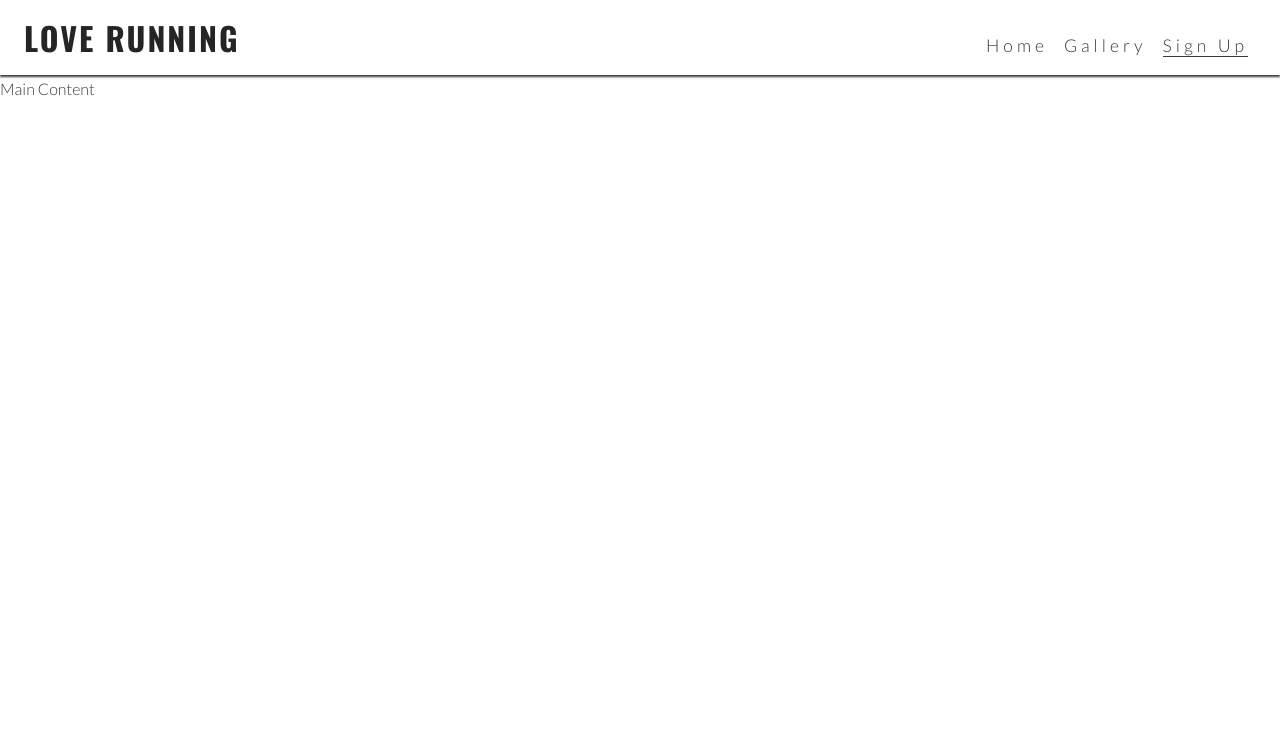
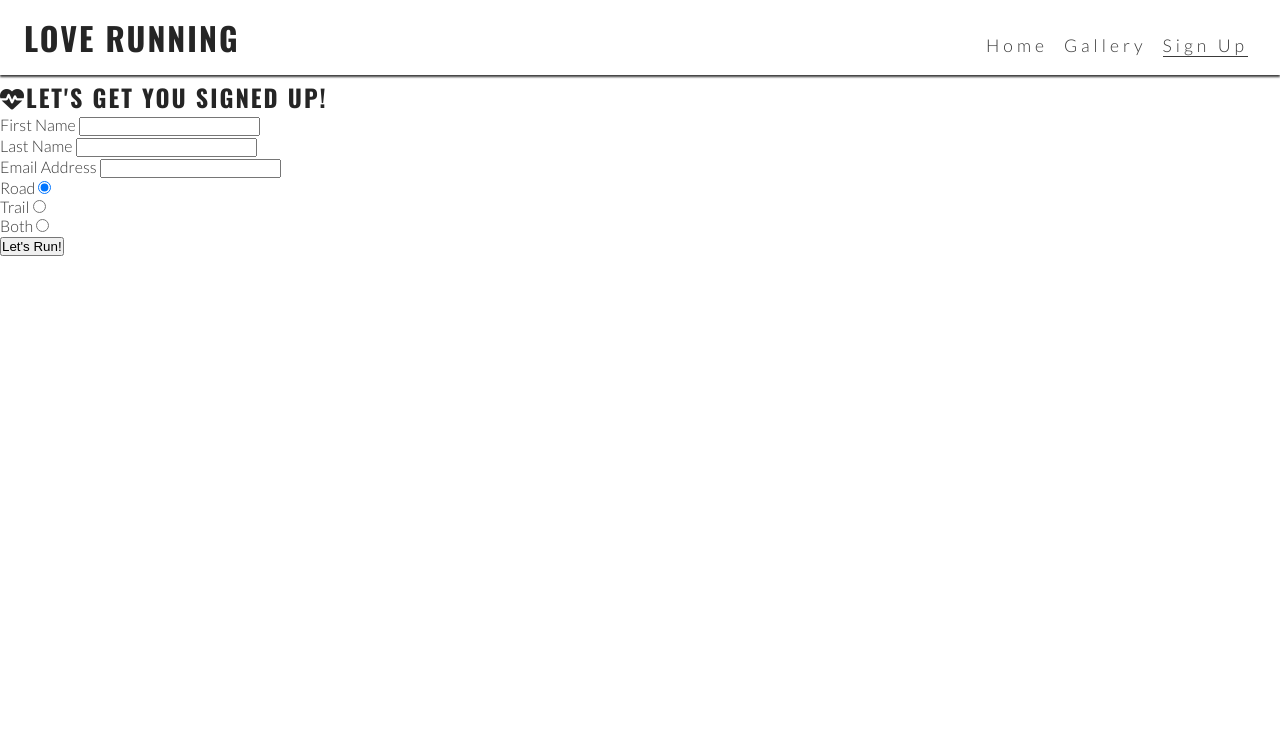
Before and after one commit to AdamFcode/loverunning, a plain HTML site: page signup.html in a window 1280 px wide. Shown: the top 730 px of the page. Drawn offline with nearby package versions, Linux system fonts and the light colour scheme.

Commit message:
Add content to signup page

```diff
--- a/signup.html
+++ b/signup.html
@@ -27,7 +27,7 @@
         <label for="nav-toggle" class="nav-toggle-label"><i class="fa-solid fa-burger"></i></label>
         <nav>
             <ul id="menu">
-                <li><a href="index.html" >Home</a></li>
+                <li><a href="index.html">Home</a></li>
                 <li><a href="gallery.html">Gallery</a></li>
                 <li><a href="signup.html" class="active">Sign Up</a></li>
             </ul>
@@ -35,7 +35,40 @@
     </header>
 
     <!--Main content-->
-    <main>Main Content</main>
+    <main>
+        <section id="signup">
+            <form id="signup-form" method="post" action="https://formdump.codeinstitute.net">
+                <h2><i class="fa-solid fa-heart-pulse"></i>Let's get you signed up!</h2>
+                <label for="first_name">First Name</label>
+                <input type="text" name="first_name" id="first_name" class="text-input" required>
+                <br>
+                <label for="last_name">Last Name</label>
+                <input type="text" name="last_name" id="last_name" class="text-input" required>
+                <br>
+                <label for="email_address">Email Address</label>
+                <input type="email" name="email_address" id="email_address" class="text-input" required>
+                <br>
+
+                <div class="radio-buttons">
+                    <div>
+                        <label for="road">Road</label>
+                        <input type="radio" name="running_preference" id="road" value="road" required checked>
+                    </div>
+                    <div>
+                        <label for="trail">Trail</label>
+                        <input type="radio" name="running_preference" id="trail" required>
+                    </div>
+                    <div>
+                        <label for="both">Both</label>
+                        <input type="radio" name="running_preference" id="both" required>
+                    </div>
+                    <button type="submit" class="join-button">Let's Run!</button>
+                </div>
+
+
+            </form>
+        </section>
+    </main>
 
     <!--Footer-->
     <footer>
@@ -58,7 +91,7 @@
             <li><a href="https://www.instagram.com" target="_blank" rel="noopener"
                     aria-label="Visit our Instagram page (opens in a new tab)">
                     <i class="fa-brands fa-instagram"></i></a>
-                </li>
+            </li>
         </ul>
     </footer>
 
```
